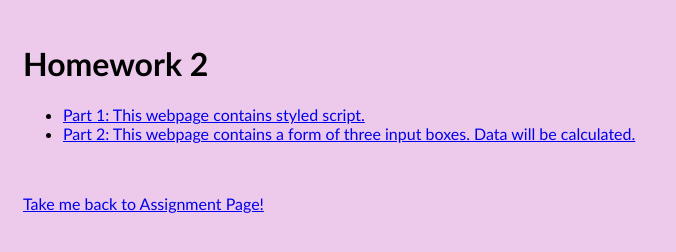
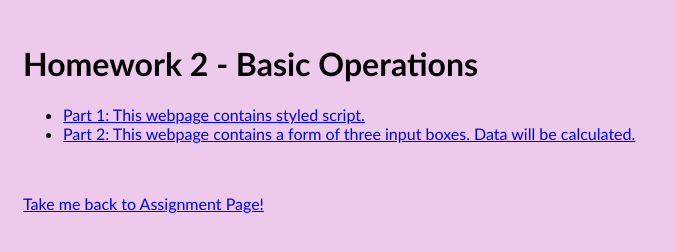
Before and after one commit to mvdlllyn/mvdlllyn.github.io, a plain HTML site: page hw2.html in a window 1280 px wide. Shown: the whole page, without its empty margins (0-676 px from the left). Drawn offline with Linux system fonts and the light colour scheme.

Commit message:
Add files via upload
edited heading

```diff
--- a/hw2.html
+++ b/hw2.html
@@ -17,7 +17,7 @@
 
 <body>
     <header>
-    <h1>Homework 2</h1>
+    <h1>Homework 2 - Basic Operations</h1>
     </header>
 <nav>
     <ul>
```
